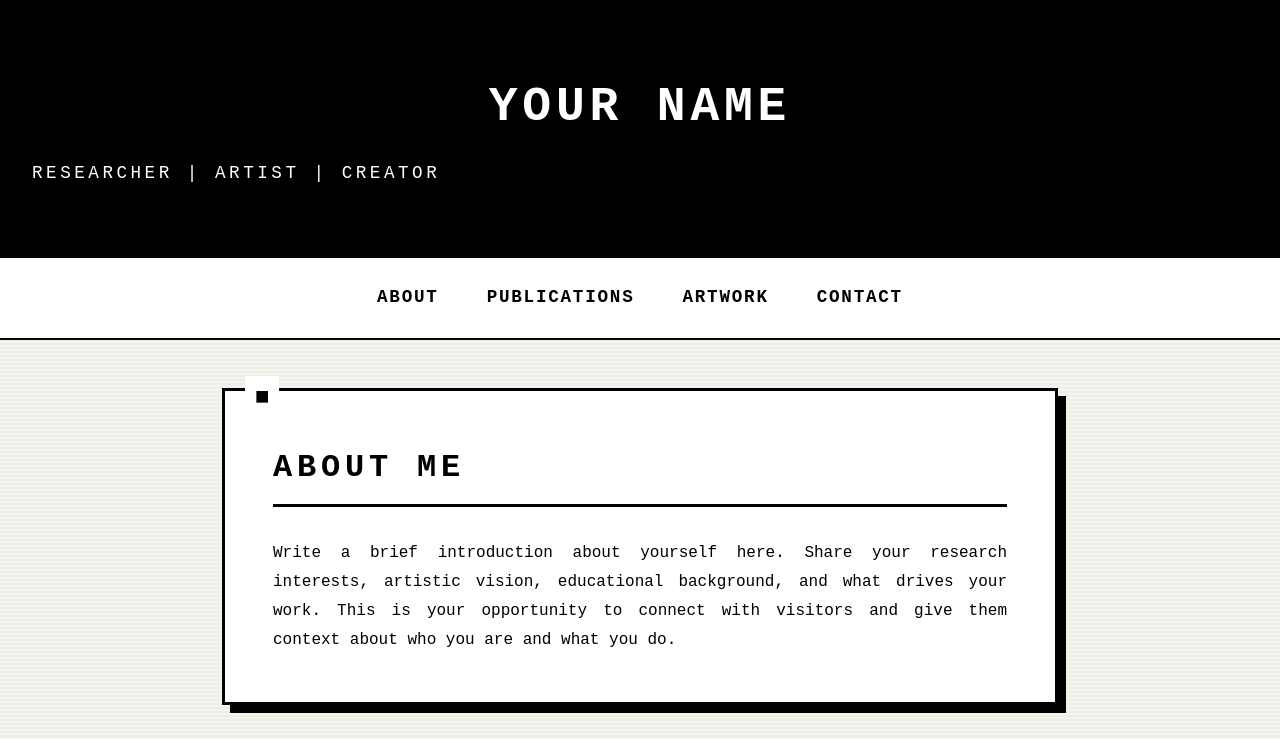
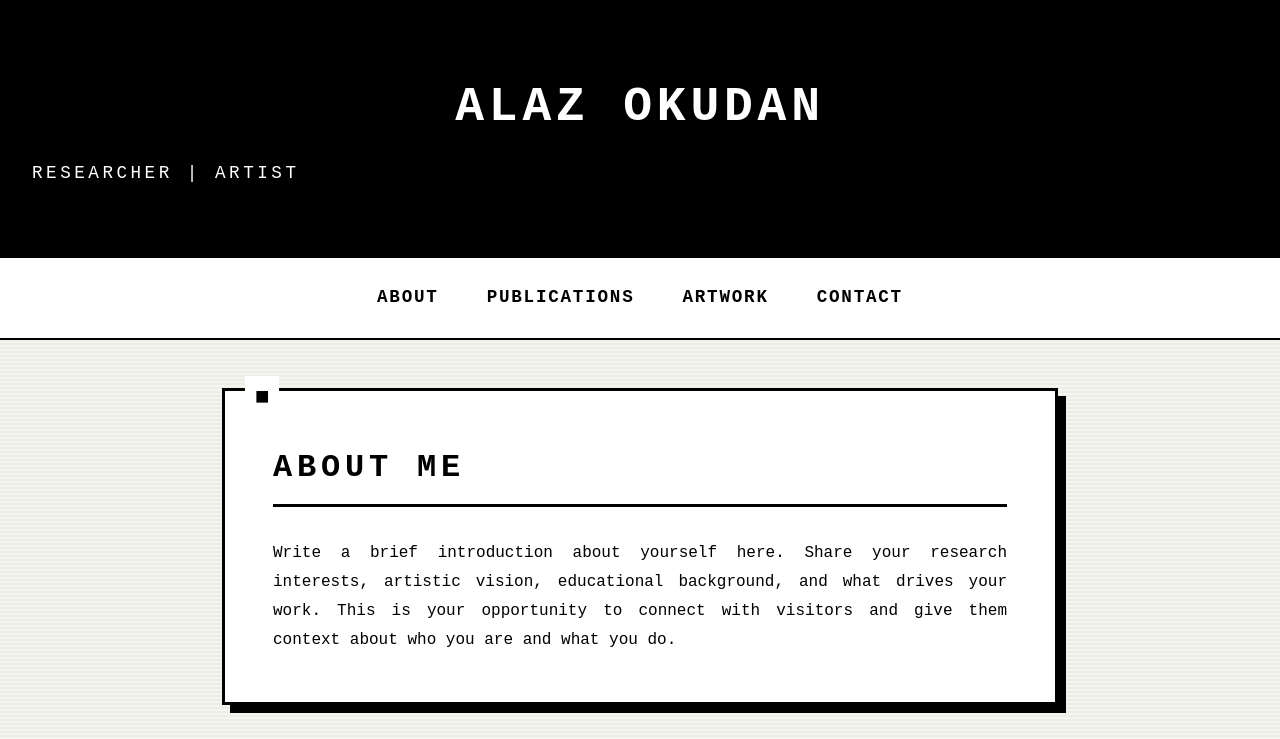
Before and after one commit to AlazOkudan/alazokudan.github.io, a plain HTML site: page index.html in a window 1280 px wide. Shown: the top 739 px of the page. Drawn offline with Linux system fonts and the light colour scheme.

Commit message:
Update index.html

```diff
--- a/index.html
+++ b/index.html
@@ -3,7 +3,7 @@
 <head>
     <meta charset="UTF-8">
     <meta name="viewport" content="width=device-width, initial-scale=1.0">
-    <title>Your Name - Portfolio</title>
+    <title>Alaz Okudan</title>
     <style>
         * {
             margin: 0;
@@ -282,8 +282,8 @@
 </head>
 <body>
     <header>
-        <h1>Your Name</h1>
-        <p>Researcher | Artist | Creator</p>
+        <h1>Alaz Okudan</h1>
+        <p>Researcher | Artist</p>
     </header>
 
     <nav>
```
